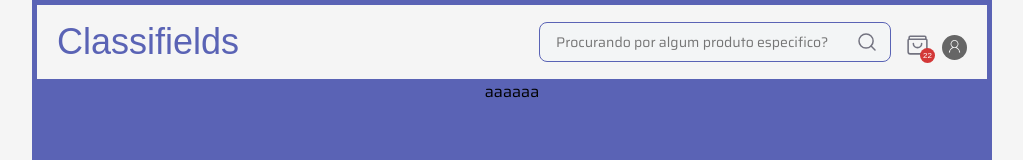
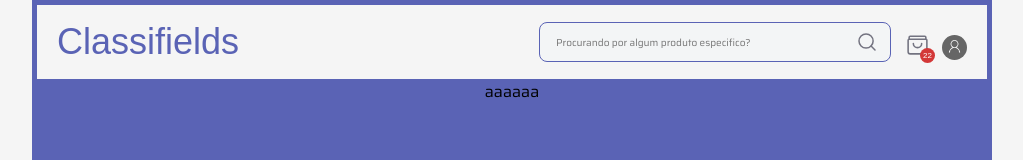
Before and after one commit to rodrigoSouza1984/REACT-NEXT-e-comerce, a Next.js app: page /pages/list-products in a window 1280 px wide. Shown: the top 160 px of the page, without its empty margins (128-1151 px from the left). Built offline with nearby package versions, Linux system fonts and the light colour scheme; a web font is replaced by a local one.

Commit message:
refactor: size font input

```diff
--- a/src/components/all-aplication/header/header-components/input-with-search-icon.tsx
+++ b/src/components/all-aplication/header/header-components/input-with-search-icon.tsx
@@ -70,14 +70,15 @@
     @media (min-width: ${props => props.theme.celPhoneBreakPoint}){//aki
         width: 200px;
         height: 30px;
-        font-size: 10px;
-        margin-right: 14px;
+        font-size: 8px;
+        margin-right: 10px;
     }
 
     @media (min-width: ${props => props.theme.smallerTabletBreakPoint}){//aki
         width: 260px;
         height: 40px;
-        font-size: 14px;
+        margin-right: 10px;
+        font-size: 10px;
         //background-color:blue ;
     }
 
@@ -85,13 +86,15 @@
         width: 352px;
         height: 40px;
         margin-right: 10px;
-        font-size: 14px;
+        font-size: 10px;
         //background-color:red ;
     }
 
     @media (min-width: ${props => props.theme.desktopBreakpoint}){//aki
         width: 400px;
         height: 40px;
+        margin-right: 10px;
+        font-size: 10px;
         //background-color:yellow ;
     }
 `
```
